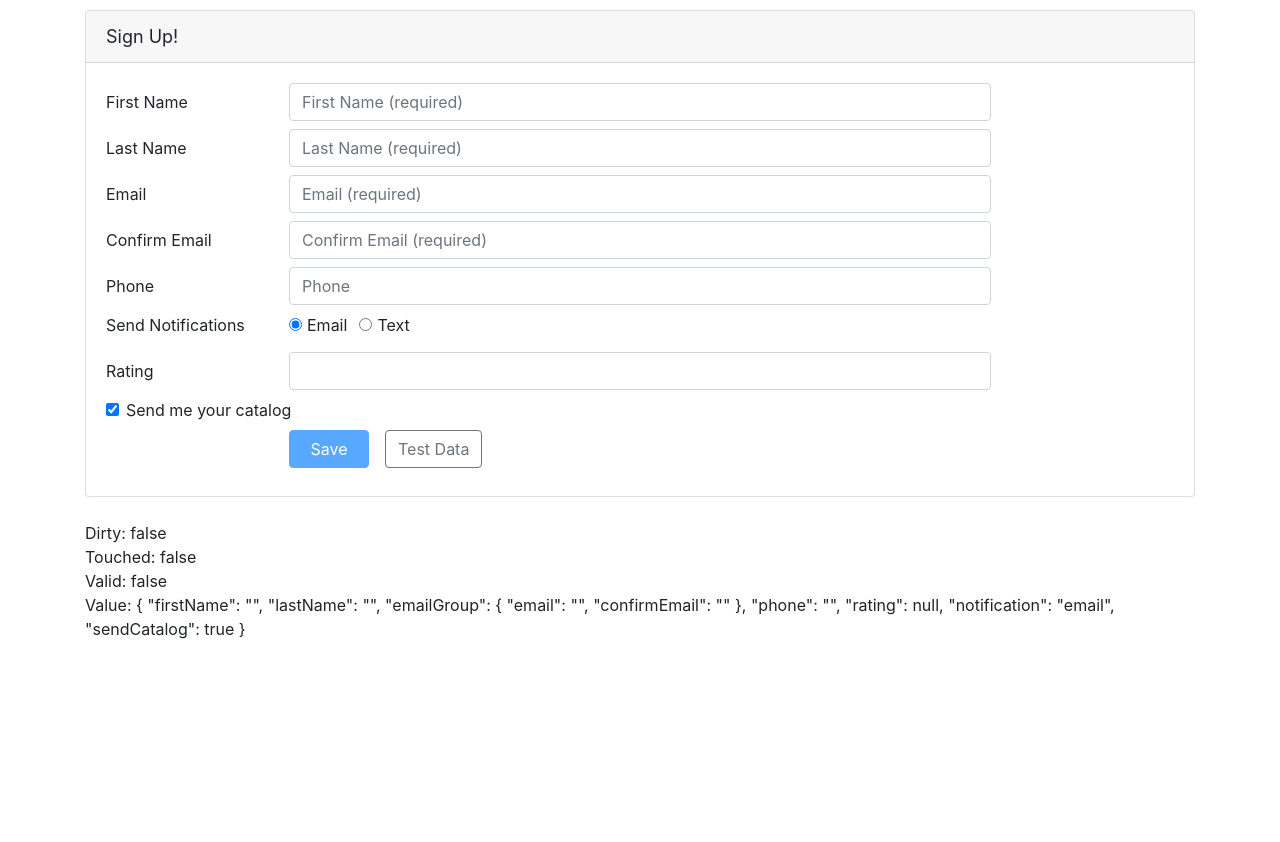
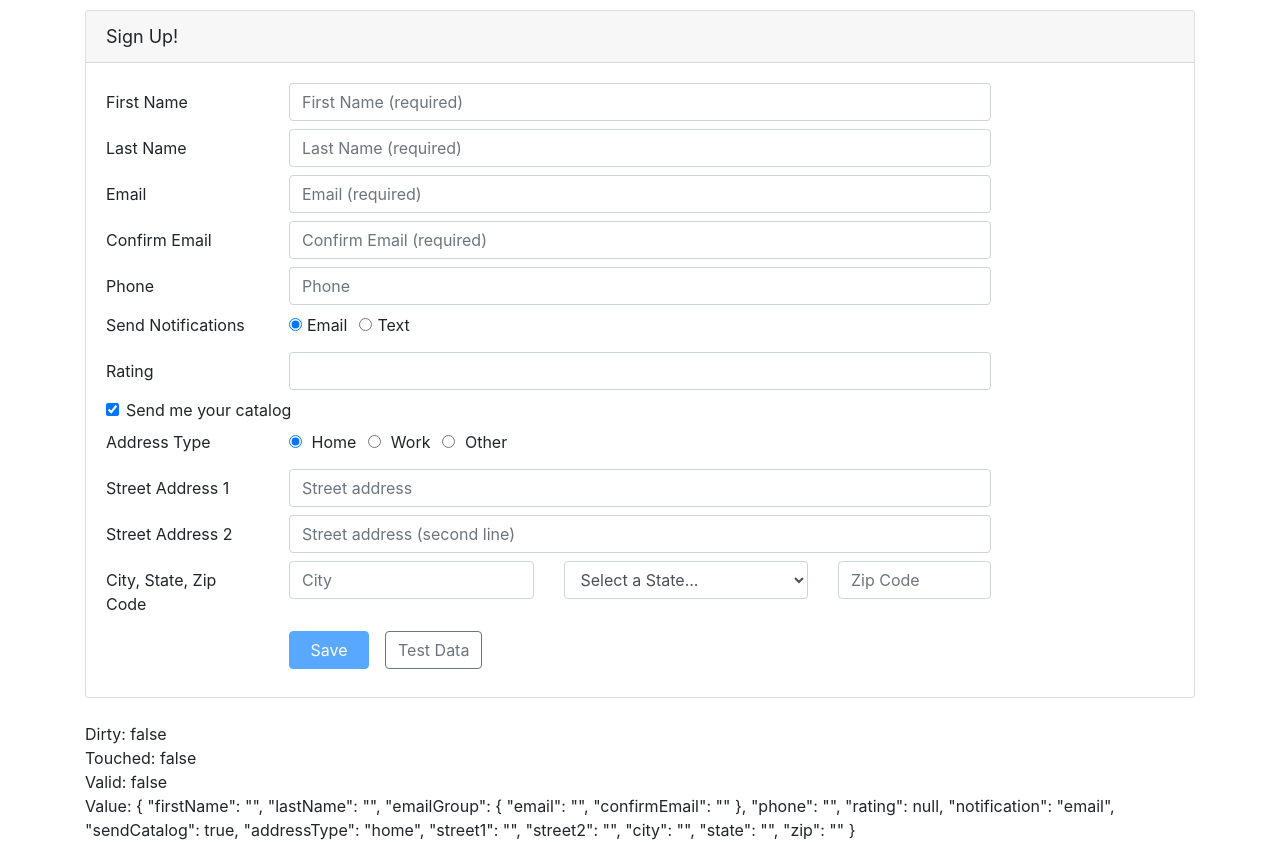
Before and after one commit to hasanslayer/ReactiveForm, an Angular app: page / in a window 1280 px wide. Before the commit the page ends 800 px from the top, so only its background shows below. Built offline with nearby package versions, Linux system fonts and the light colour scheme.

Commit message:
address refactoring in form.

```diff
--- a/src/app/customers/customer.component.html
+++ b/src/app/customers/customer.component.html
@@ -162,7 +162,7 @@
         </div>
       </div>
 
-      <!-- <div *ngIf="customer.sendCatalog">
+      <div *ngIf="customerForm.get('sendCatalog').value">
         <div class="form-group row mb-2">
           <label class="col-md-2 col-form-label pt-0">Address Type</label>
           <div class="col-md-8">
@@ -172,8 +172,7 @@
                        id="addressType1Id"
                        type="radio"
                        value="home"
-                       [(ngModel)]="customer.addressType"
-                       name="addressType"> Home
+                       formControlName = "addressType"> Home
               </label>
             </div>
             <div class="form-check form-check-inline">
@@ -182,8 +181,7 @@
                        id="addressType1Id"
                        type="radio"
                        value="work"
-                       [(ngModel)]="customer.addressType"
-                       name="addressType"> Work
+                       formControlName = "addressType"> Work
               </label>
             </div>
             <div class="form-check form-check-inline">
@@ -192,8 +190,7 @@
                        id="addressType1Id"
                        type="radio"
                        value="other"
-                       [(ngModel)]="customer.addressType"
-                       name="addressType"> Other
+                       formControlName = "addressType"> Other
               </label>
             </div>
           </div>
@@ -207,8 +204,7 @@
                    id="street1Id"
                    type="text"
                    placeholder="Street address"
-                   [(ngModel)]="customer.street1"
-                   name="street1">
+                   formControlName = "street1">
           </div>
         </div>
 
@@ -220,8 +216,7 @@
                    id="street2Id"
                    type="text"
                    placeholder="Street address (second line)"
-                   [(ngModel)]="customer.street2"
-                   name="street2">
+                   formControlName = "street2">
           </div>
         </div>
 
@@ -233,14 +228,12 @@
                    id="cityId"
                    type="text"
                    placeholder="City"
-                   [(ngModel)]="customer.city"
-                   name="city">
+                   formControlName = "city">
           </div>
           <div class="col-md-3">
             <select class="form-control"
                     id="stateId"
-                    [(ngModel)]="customer.state"
-                    name="state">
+                    formControlName = "state">
               <option value=""
                       disabled
                       selected
@@ -260,11 +253,10 @@
                    id="zipId"
                    type="number"
                    placeholder="Zip Code"
-                   [(ngModel)]="customer.zip"
-                   name="zip">
+                   formControlName = "zip">
           </div>
         </div>
-      </div> -->
+      </div>
 
       <div class="form-group row mb-2">
         <div class="offset-md-2 col-md-4">
--- a/src/app/customers/customer.component.ts
+++ b/src/app/customers/customer.component.ts
@@ -56,7 +56,13 @@ export class CustomerComponent implements OnInit {
       phone: '',
       rating: [null, ratingRange(1, 5)],
       notification: 'email',
-      sendCatalog: true
+      sendCatalog: true,
+      addressType: 'home',
+      street1: '',
+      street2: '',
+      city: '',
+      state: '',
+      zip: ''
     });
 
     this.customerForm.get('notification').valueChanges.subscribe(
```
